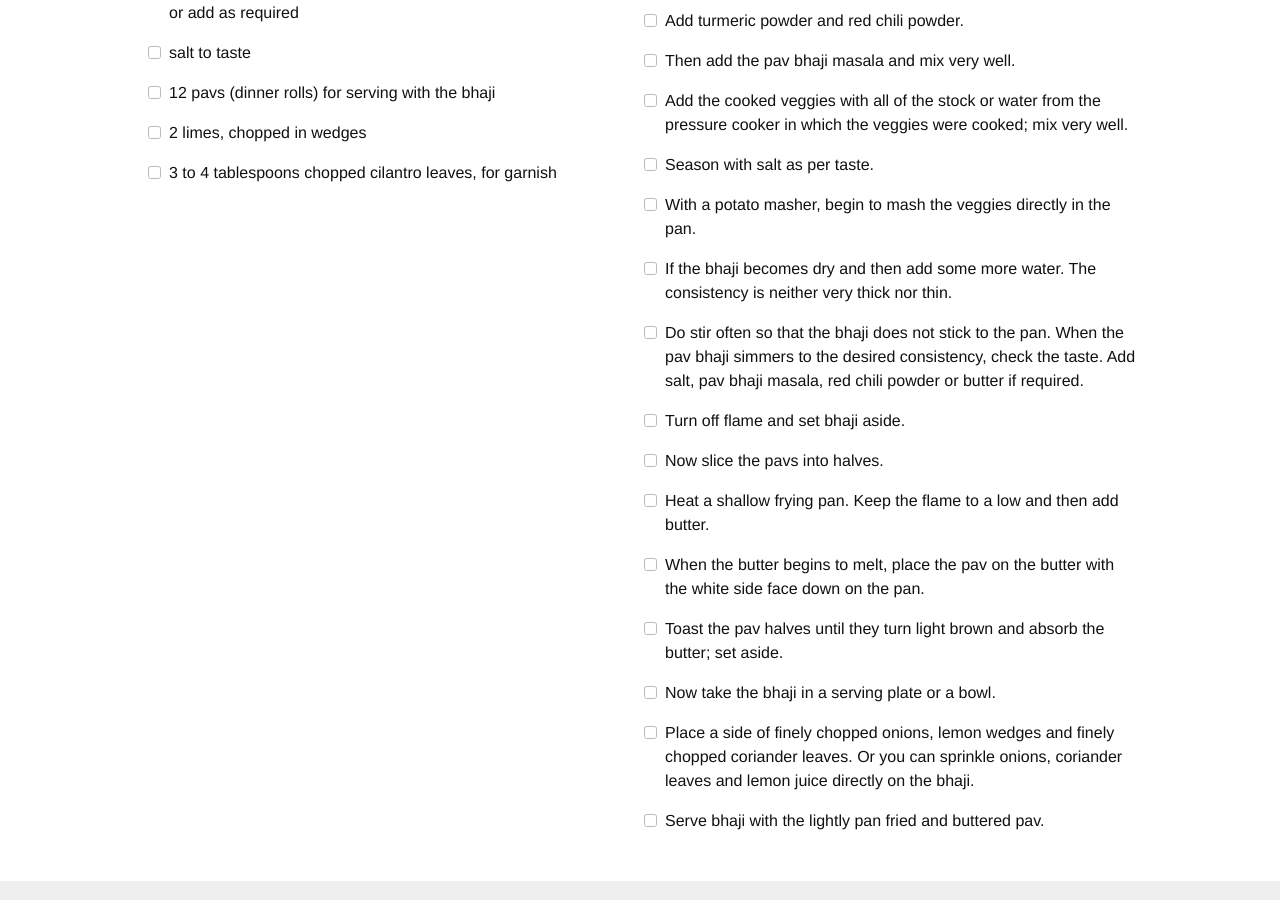
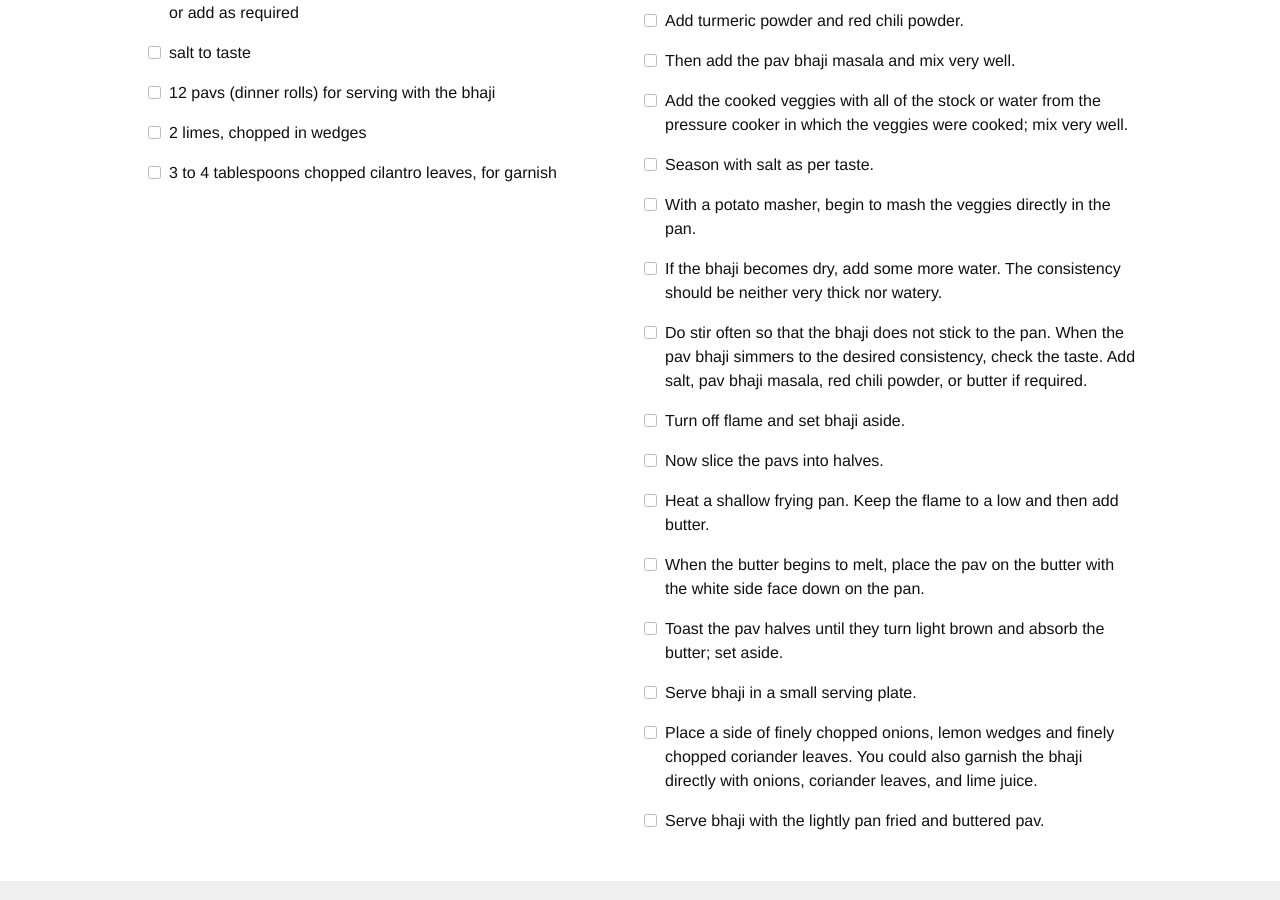
Before and after one commit to vsetlur/octocookbook, a Jekyll site: the page built from _recipes/pav-bhaji.md, in a window 1280 px wide and 900 px high, scrolled down 1699 px. Built offline with Jekyll 4.4.1, drawn with Linux system fonts in a browser that asks for light colours; nearby versions of some CDN libraries; some web fonts are replaced.

Commit message:
updates to recipe text

```diff
--- a/_recipes/pav-bhaji.md
+++ b/_recipes/pav-bhaji.md
@@ -42,15 +42,15 @@ directions:
 - Add the cooked veggies with all of the stock or water from the pressure cooker in which the veggies were cooked; mix very well.
 - Season with salt as per taste.
 - With a potato masher, begin to mash the veggies directly in the pan.
-- If the bhaji becomes dry and then add some more water. The consistency is neither very thick nor thin.
-- Do stir often so that the bhaji does not stick to the pan. When the pav bhaji simmers to the desired consistency, check the taste. Add salt, pav bhaji masala, red chili powder or butter if required.
+- If the bhaji becomes dry, add some more water. The consistency should be neither very thick nor watery.
+- Do stir often so that the bhaji does not stick to the pan. When the pav bhaji simmers to the desired consistency, check the taste. Add salt, pav bhaji masala, red chili powder, or butter if required.
 - Turn off flame and set bhaji aside.
 - Now slice the pavs into halves.
 - Heat a shallow frying pan. Keep the flame to a low and then add butter.
 - When the butter begins to melt, place the pav on the butter with the white side face down on the pan.
 - Toast the pav halves until they turn light brown and absorb the butter; set aside.
-- Now take the bhaji in a serving plate or a bowl.
-- Place a side of finely chopped onions, lemon wedges and finely chopped coriander leaves. Or you can sprinkle onions, coriander leaves and lemon juice directly on the bhaji.
+- Serve bhaji in a small serving plate.
+- Place a side of finely chopped onions, lemon wedges and finely chopped coriander leaves. You could also garnish the bhaji directly with onions, coriander leaves, and lime juice.
 - Serve bhaji with the lightly pan fried and buttered pav.
 
 ---
```
